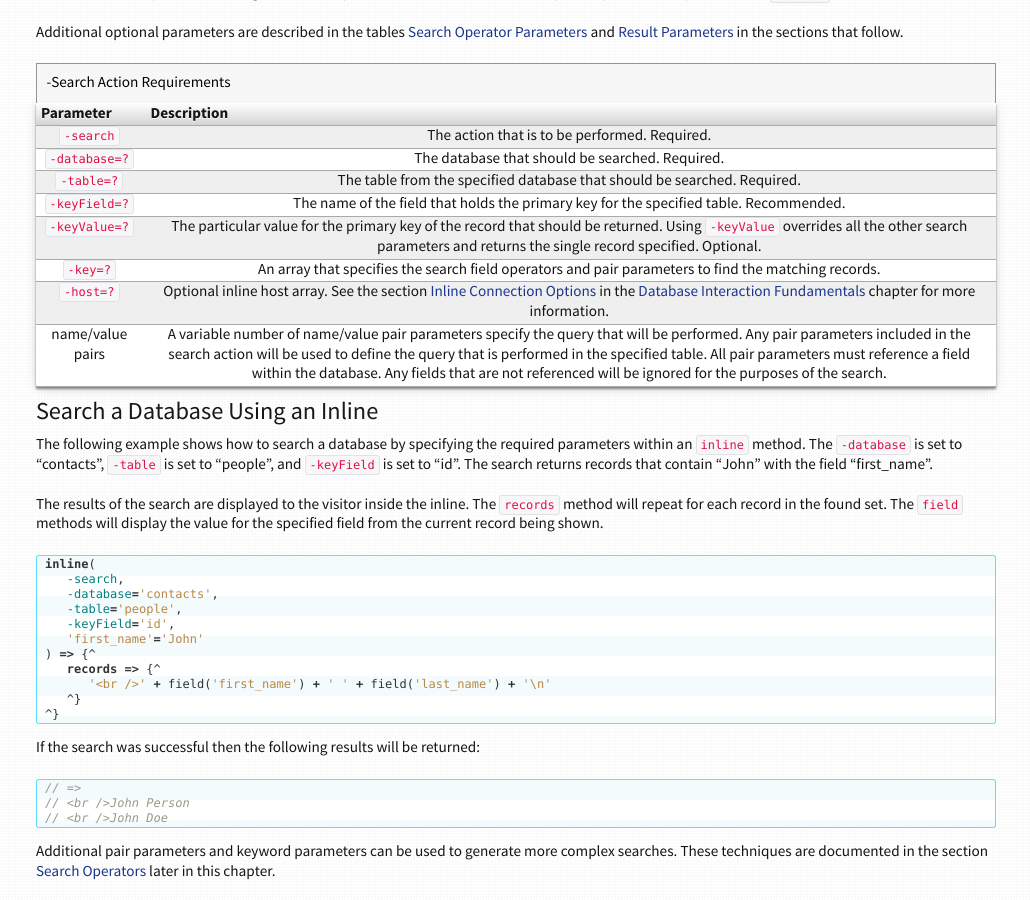
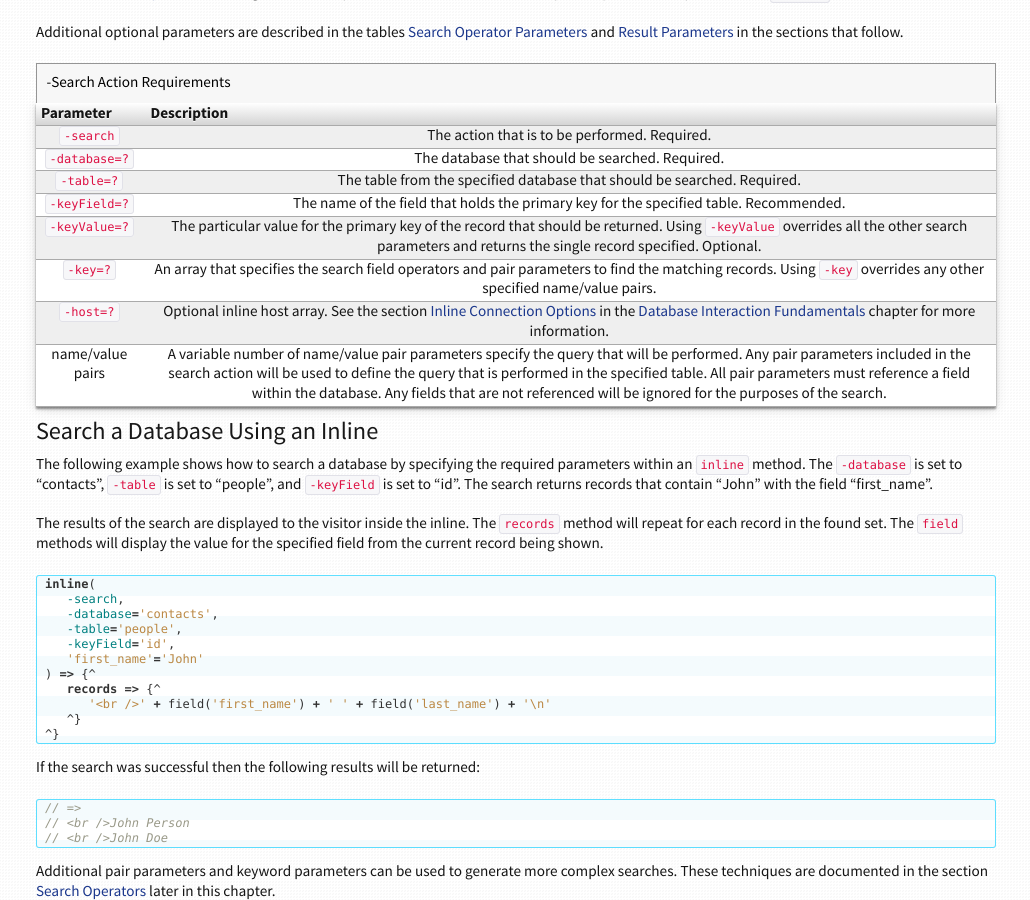
Before and after one commit to LassoSoft/LassoGuide, a Sphinx documentation site: the page built from source/databases/searching-displaying.rst, in a window 1280 px wide and 900 px high, scrolled down 1723 px. Shown: the whole window, without its empty margins (124-1154 px from the left). Built offline with Sphinx 7.4.7, drawn with Linux system fonts in a browser that asks for light colours; cross-references to code outside the pages are shown as plain code.

Commit message:
mention override behaviour of -key

```diff
--- a/source/databases/adding-updating.rst
+++ b/source/databases/adding-updating.rst
@@ -243,6 +243,8 @@ The required parameters are detailed in the following table.
    ``-key=?``       An array that specifies the search field operators and pair
                     parameters to find the records to be updated. Either a
                     ``-keyField`` and ``-keyValue`` or a ``-key`` is required.
+                    Using ``-key`` overrides any other specified name/value
+                    pairs.
    ``-host=?``      Optional inline host array. See the section
                     :ref:`database-inline-connection` in the
                     :ref:`database-interaction` chapter for more information.
--- a/source/databases/searching-displaying.rst
+++ b/source/databases/searching-displaying.rst
@@ -149,7 +149,8 @@ the sections that follow.
                     other search parameters and returns the single record
                     specified. Optional.
    ``-key=?``       An array that specifies the search field operators and pair
-                    parameters to find the matching records.
+                    parameters to find the matching records. Using ``-key``
+                    overrides any other specified name/value pairs.
    ``-host=?``      Optional inline host array. See the section
                     :ref:`database-inline-connection` in the
                     :ref:`database-interaction` chapter for more information.
```
